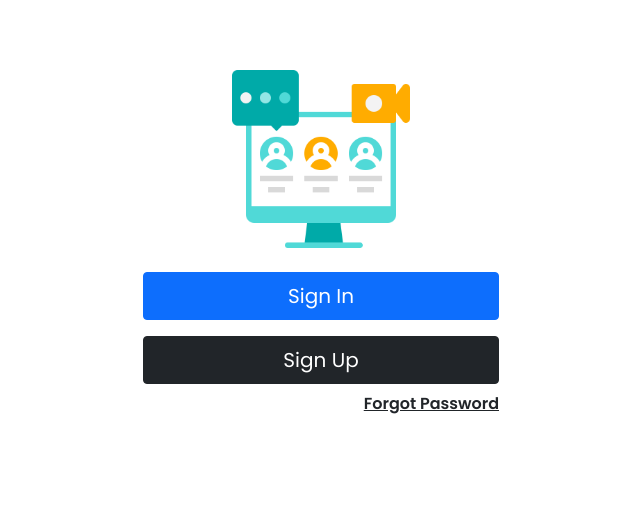
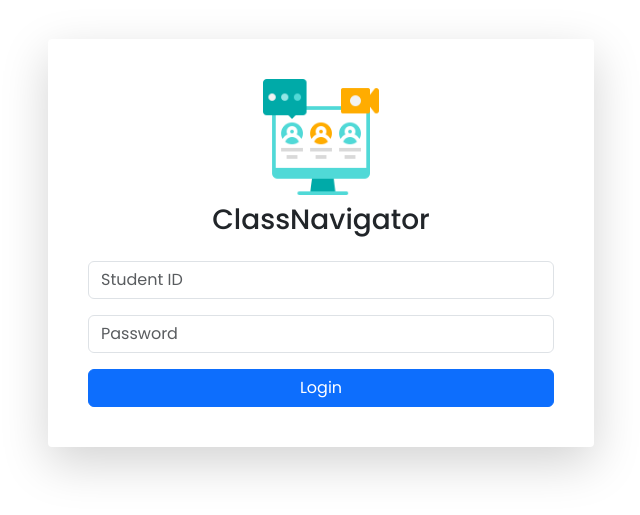
Before and after one commit to srijonashraf/ClassNavigator-Client, a React (Vite) app: page / in a window 1280 px wide. Shown: the part 157-672 px from the top of the page, without its empty margins (319-959 px from the left). Built offline with nearby package versions, Linux system fonts and the light colour scheme.

Commit message:
landing page path removed; default is now login

```diff
--- a/src/App.jsx
+++ b/src/App.jsx
@@ -1,7 +1,7 @@
 import React, { useEffect } from 'react';
 import { Fragment } from "react";
 import { BrowserRouter as Router, Route, Routes } from "react-router-dom";
-import LandingPage from "./pages/landingPage.jsx";
+// import LandingPage from "./pages/landingPage.jsx";
 import LoginPage from "./pages/loginPage.jsx";
 import { Toaster } from "react-hot-toast";
 import RegistrationPage from './pages/registrationPage';
@@ -25,7 +25,7 @@
                 <Routes>
                     {!isAuthenticated && (
                         <>
-                            <Route path="/" element={<LandingPage />} />
+                            <Route path="/" element={<LoginPage />} />
                             <Route path="/login" element={<LoginPage />} />
                             <Route path="/register" element={<RegistrationPage />} />
                         </>
```
